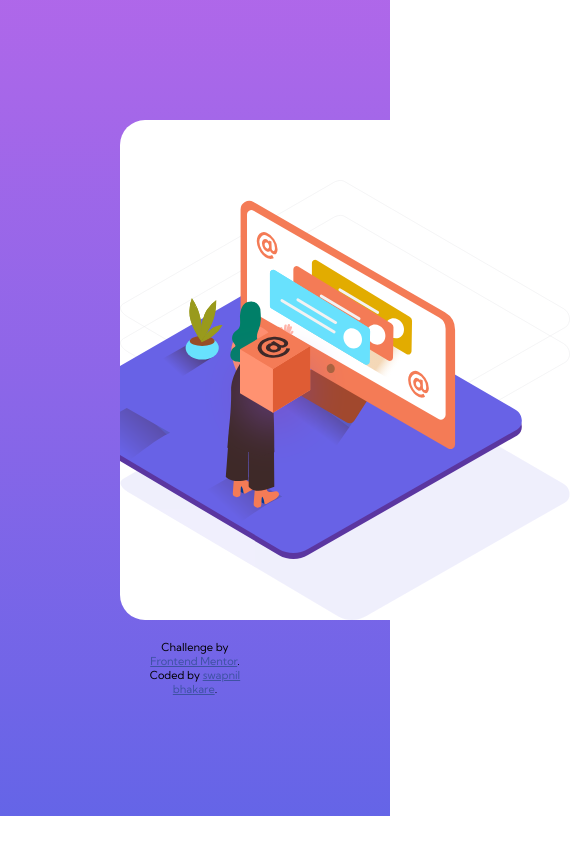
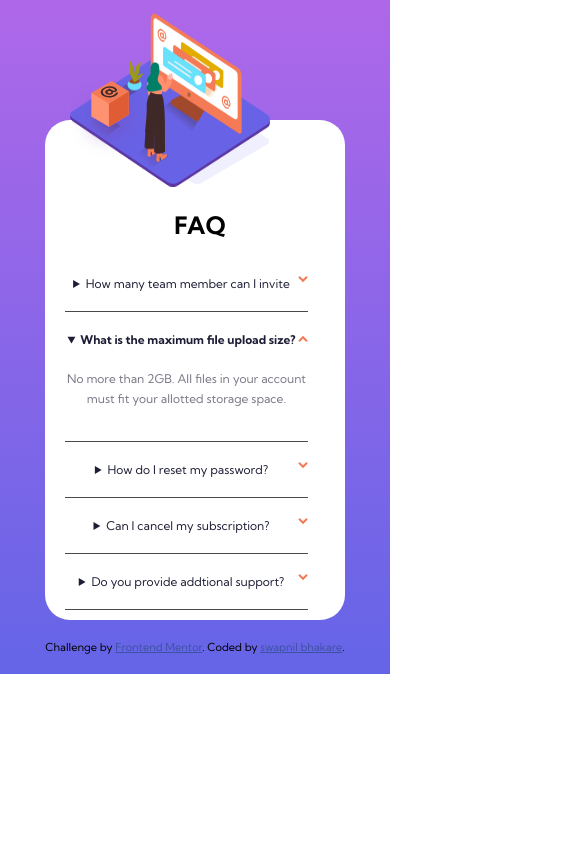
Before and after one commit to swapnilbhakare/faq-accordion-card, a plain HTML site: page index.html in a window 390 px wide. Shown: the top 844 px of the page, 585 px wide, since content can reach past the window. Drawn offline with Linux system fonts and the light colour scheme.

Commit message:
Update style.css

```diff
--- a/style.css
+++ b/style.css
@@ -119,3 +119,118 @@ details[open] summary:after {
 .attribution a {
   color: hsl(228, 45%, 44%);
 }
+
+@media screen and (max-width: 400px) {
+  body {
+    font-size: 12px;
+    font-family: "Kumbh Sans", sans-serif;
+    margin: 0;
+    padding: 0;
+    margin-top: 10px;
+    background-image: linear-gradient(
+      to bottom,
+      hsl(273, 75%, 66%),
+      hsl(240, 73%, 65%)
+    );
+    background-repeat: no-repeat;
+  }
+
+  .container {
+    display: flex;
+    width: 300px;
+    height: 500px;
+    background-color: white;
+    flex-direction: column;
+    margin-top: 120px;
+    border-radius: 25px;
+    overflow: hidden;
+  }
+  .left-side {
+    width: 100%;
+    height: 100px;
+    background: url(images/bg-pattern-mobile.svg);
+    background-position: center;
+    background-size: contain;
+    background-repeat: no-repeat;
+    border-radius: 25px 0 0 25px;
+
+    border: none;
+  }
+  .women {
+    position: absolute;
+    top: 0;
+    left: 70px;
+    height: 200px;
+    width: 200px;
+    transform: rotateX(30deg);
+  }
+  .box {
+    position: absolute;
+    top: 80px;
+    left: 70px;
+    width: 80px;
+    height: 80px;
+    z-index: 1;
+  }
+  .right-side {
+    width: 100%;
+    height: 90%;
+    margin: 0;
+    padding: 10px 10px;
+    text-align: center;
+    border: none;
+    padding-left: 20px;
+  }
+
+  details {
+    padding: 20px 0px;
+
+    border: none;
+    width: 90%;
+    border-bottom: 1px solid #49494b;
+  }
+  details summary {
+    cursor: pointer;
+    color: hsl(238, 29%, 16%);
+    outline: none;
+  }
+  details summary:hover {
+    color: #f47c57;
+  }
+  details summary::-webkit-details-marker {
+    display: none;
+  }
+  details summary:after {
+    content: "";
+    background: url(images/icon-arrow-down.svg) no-repeat;
+    background-size: contain;
+    float: right;
+    width: 10px;
+    height: 10px;
+  }
+  details p {
+    padding-top: 10px;
+    line-height: 20px;
+    color: #787887;
+  }
+  details[open] summary {
+    font-weight: bold;
+  }
+  details[open] summary:hover {
+    color: #1d1e35;
+  }
+  details[open] summary:after {
+    background: url(images/icon-arrow-down.svg) no-repeat;
+    background-size: contain;
+    transform: rotate(180deg);
+  }
+
+  .attribution {
+    margin: 20px;
+    font-size: 11px;
+    text-align: center;
+  }
+  .attribution a {
+    color: hsl(228, 45%, 44%);
+  }
+}
```
